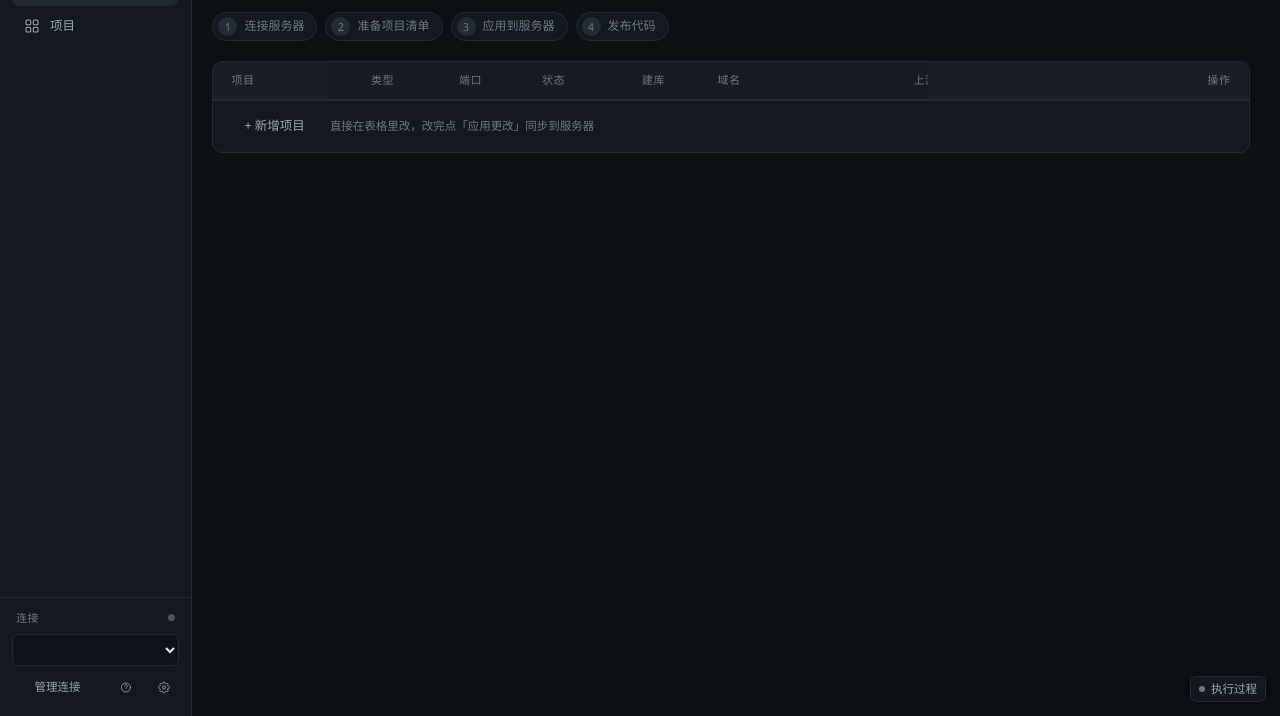
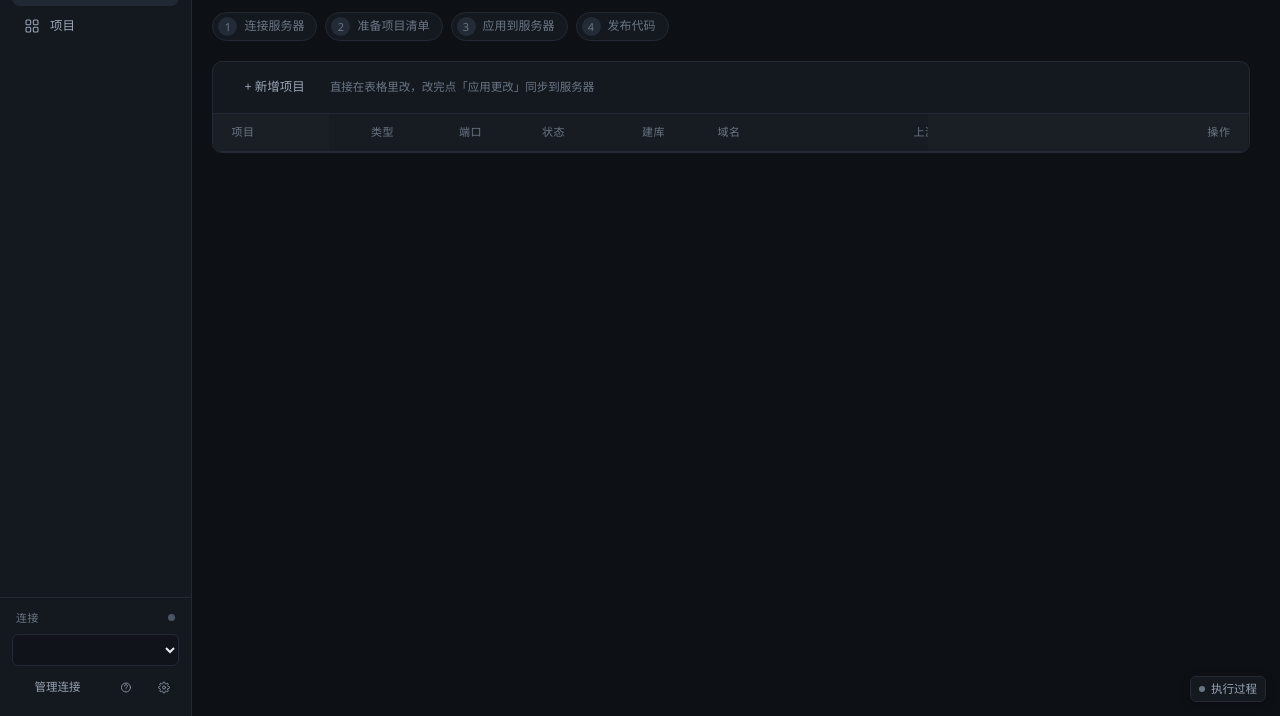
Before and after one commit to keep1224/deploy-desk, an Electron app: page renderer/index.html in a window 1280 px wide. Shown: the part 84-800 px from the top of the page. Drawn offline with Linux system fonts and the light colour scheme; no server answers.

Commit message:
feat: move the add-project button above the table
The button sat in a footer under the table, which is easy to miss. Put it in a
toolbar above the table together with the editing hint; drop the now-empty
footer. The new row is still appended at the end and focused.

```diff
--- a/renderer/index.html
+++ b/renderer/index.html
@@ -77,6 +77,10 @@
         </ol>
 
         <section class="card table-card">
+          <div class="table-bar">
+            <button id="btnAddProject" class="btn ghost">+ 新增项目</button>
+            <span class="hint">直接在表格里改，改完点「应用更改」同步到服务器</span>
+          </div>
           <div class="table-scroll">
             <table class="tbl proj-tbl" id="projTable">
               <thead>
@@ -93,10 +97,6 @@
               </thead>
               <tbody></tbody>
             </table>
-          </div>
-          <div class="table-foot">
-            <button id="btnAddProject" class="btn ghost">+ 新增项目</button>
-            <span class="hint">直接在表格里改，改完点「应用更改」同步到服务器</span>
           </div>
         </section>
 
--- a/renderer/style.css
+++ b/renderer/style.css
@@ -730,16 +730,16 @@ textarea {
   margin-top: var(--sp-3);
 }
 
-.table-foot {
+.table-bar {
   display: flex;
   align-items: center;
   flex-wrap: wrap;
   gap: var(--sp-2) var(--sp-3);
   min-height: 52px;
   padding: var(--sp-2) var(--card-pad);
-  border-top: 1px solid var(--line);
+  border-bottom: 1px solid var(--line);
 }
-.table-foot .hint { margin: 0; }
+.table-bar .hint { margin: 0; }
 
 .section-toggle {
   display: flex;
```
Also changed, not shown: docs/guide.html (+1 -1 lines), README.md.
